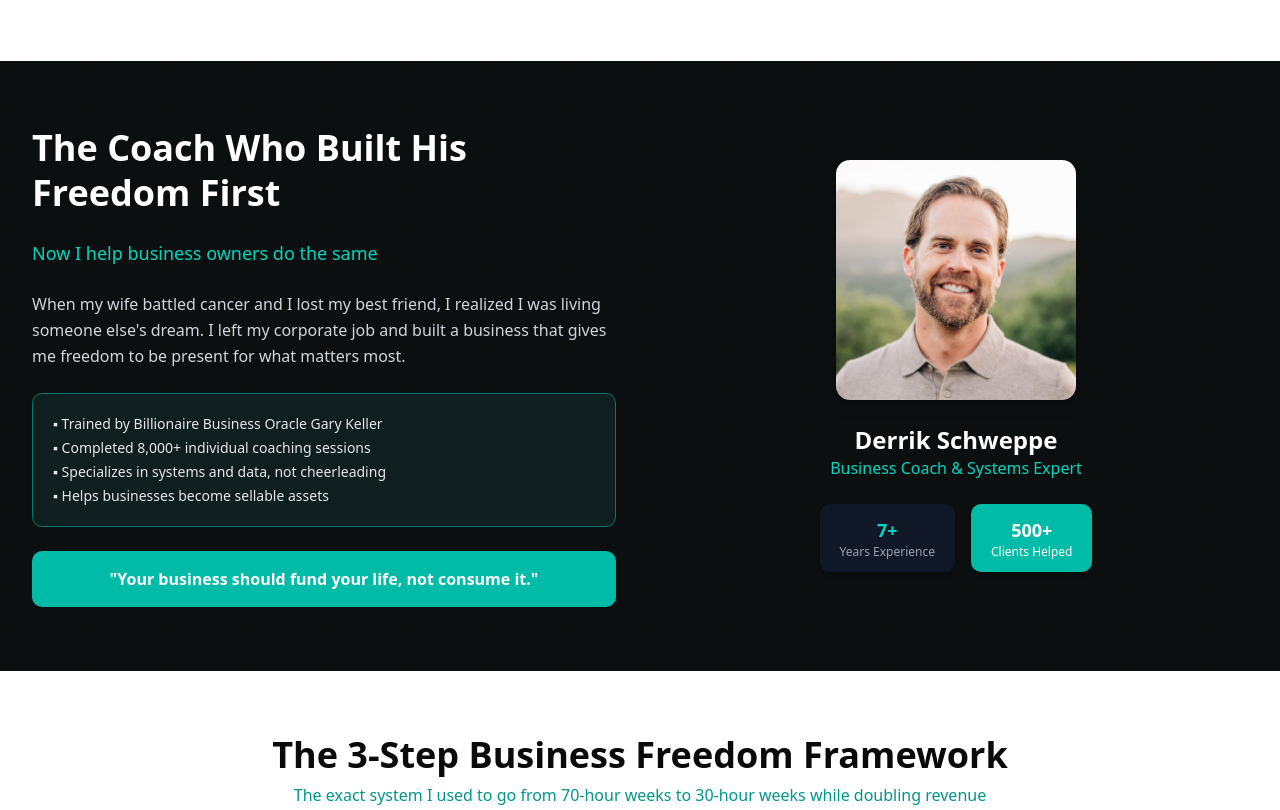
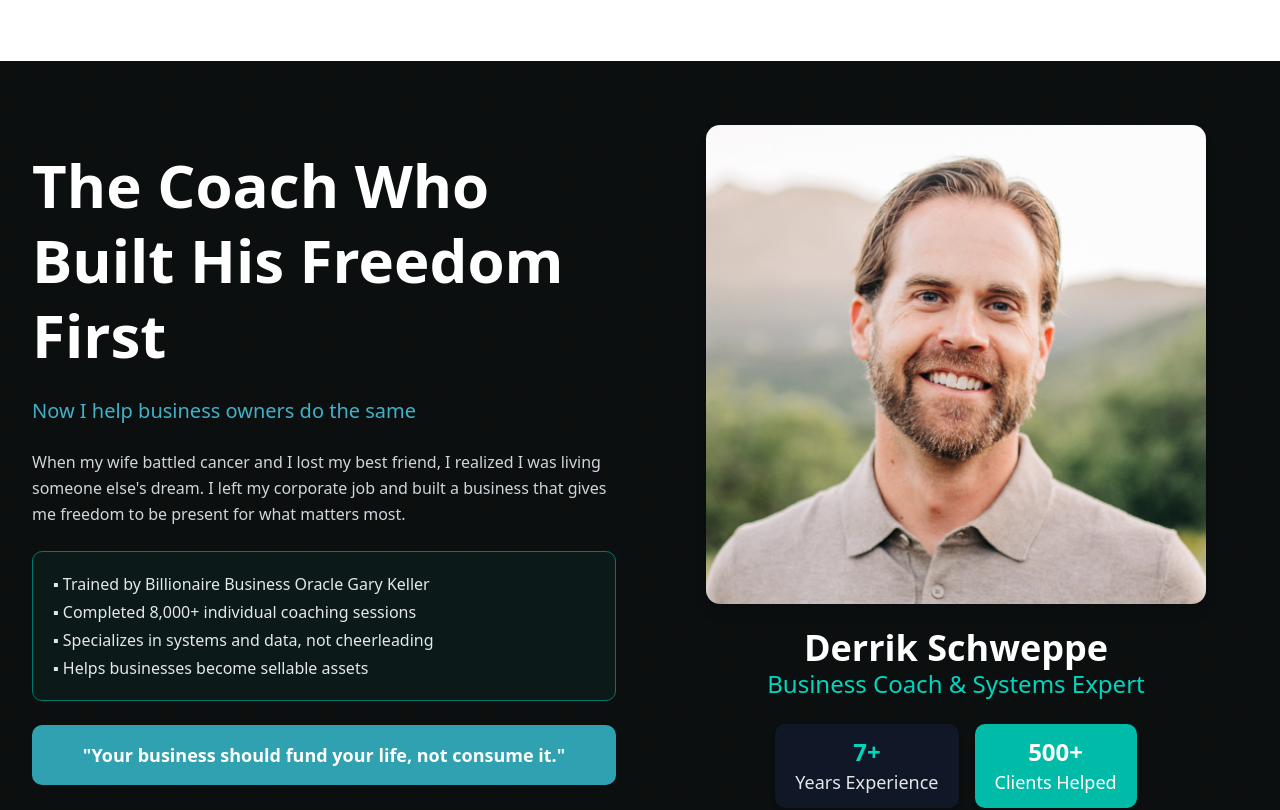
Before and after one commit to Azhar190238/vex-management-landing-page, a Next.js app: page / in a window 1280 px wide. Shown: the part 2720-3530 px from the top of the page. Built offline with nearby package versions, Linux system fonts and the light colour scheme.

Commit message:
Updated coach

```diff
--- a/components/CatchSection.tsx
+++ b/components/CatchSection.tsx
@@ -1,21 +1,21 @@
 import Image from "next/image";
+import ApplyButton from "./ApplyButton";
 
 export default function CoachSection() {
   return (
     <section className="relative bg-[#0c0f0f] overflow-hidden py-16 px-4 md:px-8">
-      {/* Diagonal background pattern */}
       <div
         className="absolute inset-0 bg-[linear-gradient(135deg,#111_25%,#0c0f0f_25%)] bg-[length:40px_40px] opacity-20"
         aria-hidden="true"
       ></div>
 
-      <div className="relative max-w-7xl mx-auto grid grid-cols-1 lg:grid-cols-2 gap-12 items-center">
+      <div className="relative max-w-[1320px] mx-auto grid grid-cols-1 lg:grid-cols-2 gap-12 items-center">
         {/* Left Content */}
         <div className="text-white space-y-6">
-          <h2 className="text-3xl md:text-4xl font-extrabold leading-tight">
+          <h2 className="text-3xl md:text-4xl lg:text-6xl font-extrabold leading-tight">
             The Coach Who Built His Freedom First
           </h2>
-          <p className="text-teal-400 font-medium text-lg">
+          <p className="text-[#41B1C8] font-medium text-lg lg:text-xl">
             Now I help business owners do the same
           </p>
           <p className="text-gray-300 leading-relaxed">
@@ -25,7 +25,7 @@ export default function CoachSection() {
           </p>
 
           {/* Bullet box */}
-          <div className="bg-[#0f1f1f] border border-teal-700 rounded-lg p-5 space-y-1 text-sm text-gray-200">
+          <div className="bg-[#0B1919] border border-teal-700 rounded-lg p-5 space-y-1 text-base text-gray-200">
             <p>▪ Trained by Billionaire Business Oracle Gary Keller</p>
             <p>▪ Completed 8,000+ individual coaching sessions</p>
             <p>▪ Specializes in systems and data, not cheerleading</p>
@@ -33,7 +33,7 @@ export default function CoachSection() {
           </div>
 
           {/* Quote */}
-          <div className="bg-teal-500 text-white rounded-lg p-4 text-center font-semibold">
+          <div className="bg-[#30A1B1] text-white rounded-lg p-4 text-center text-lg font-semibold">
             "Your business should fund your life, not consume it."
           </div>
         </div>
@@ -41,36 +41,41 @@ export default function CoachSection() {
         {/* Right Column */}
         <div className="flex flex-col items-center text-center">
           {/* Profile Image */}
-          <div className="relative w-60 h-60 rounded-xl overflow-hidden shadow-lg">
+          <div className="relative max-w-[500px]  rounded-xl overflow-hidden shadow-lg">
             <Image
               src="/about.jpeg" // Replace with your image
               alt="Derrik Schweppe"
-              fill
+              width={700}
+              height={700}
               className="object-cover"
             />
           </div>
 
           {/* Name & Role */}
-          <h3 className="mt-6 text-2xl font-bold text-white">
+          <h3 className="mt-6 text-2xl md:text-3xl lg:text-4xl font-bold text-white">
             Derrik Schweppe
           </h3>
-          <p className="text-teal-400 font-medium">
+          <p className="text-teal-400 text-xl md:text-2xl  font-medium">
             Business Coach & Systems Expert
           </p>
 
           {/* Stats */}
           <div className="flex gap-4 mt-6">
             <div className="bg-gray-900 text-white px-5 py-3 rounded-lg shadow-md">
-              <p className="text-teal-400 text-lg font-bold">7+</p>
-              <p className="text-xs text-gray-400">Years Experience</p>
+              <p className="text-teal-400 text-xl md:text-2xl font-bold">7+</p>
+              <p className="text-lg text-gray-200">Years Experience</p>
             </div>
             <div className="bg-teal-500 text-white px-5 py-3 rounded-lg shadow-md">
-              <p className="text-lg font-bold">500+</p>
-              <p className="text-xs">Clients Helped</p>
+              <p className="text-xl md:text-2xl font-bold">500+</p>
+              <p className="text-lg">Clients Helped</p>
             </div>
           </div>
         </div>
       </div>
+
+      <div className="">
+        <ApplyButton />
+      </div>
     </section>
   );
 }
```
